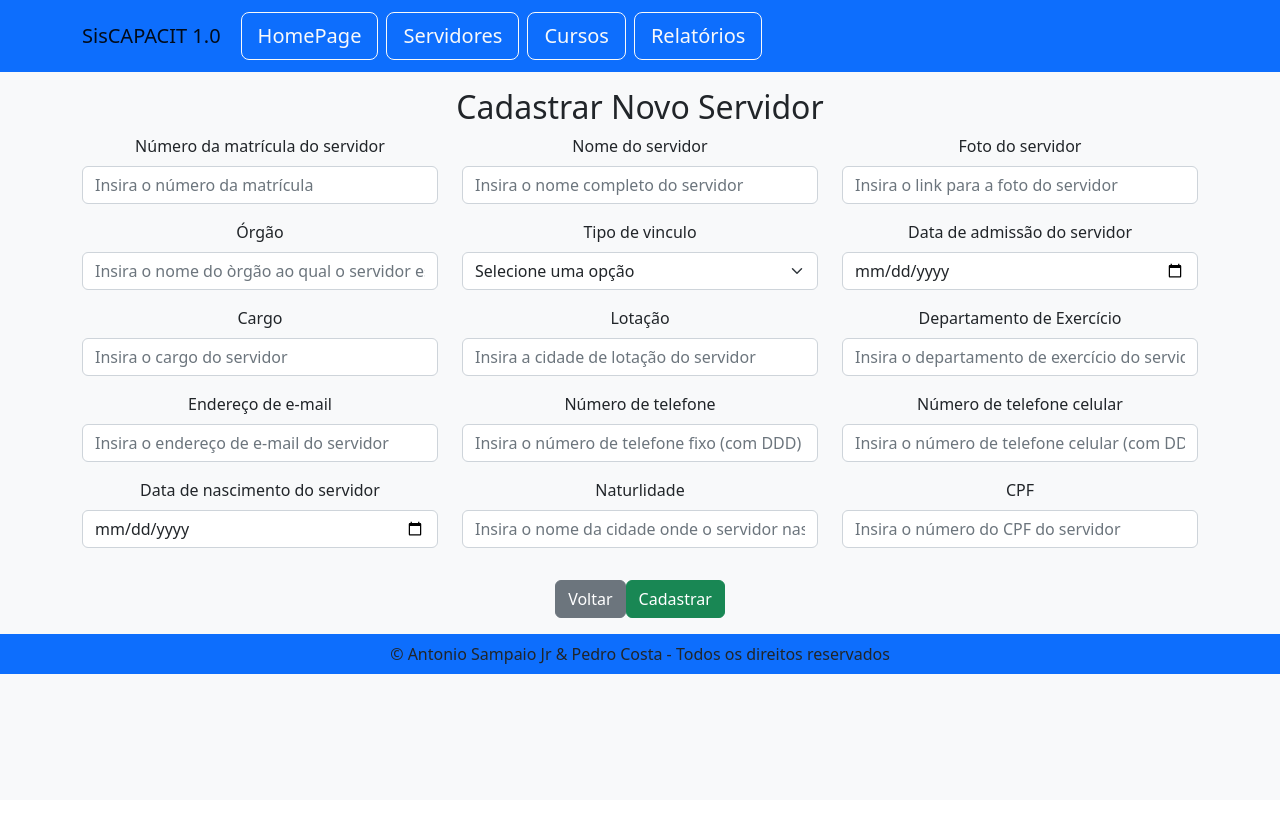
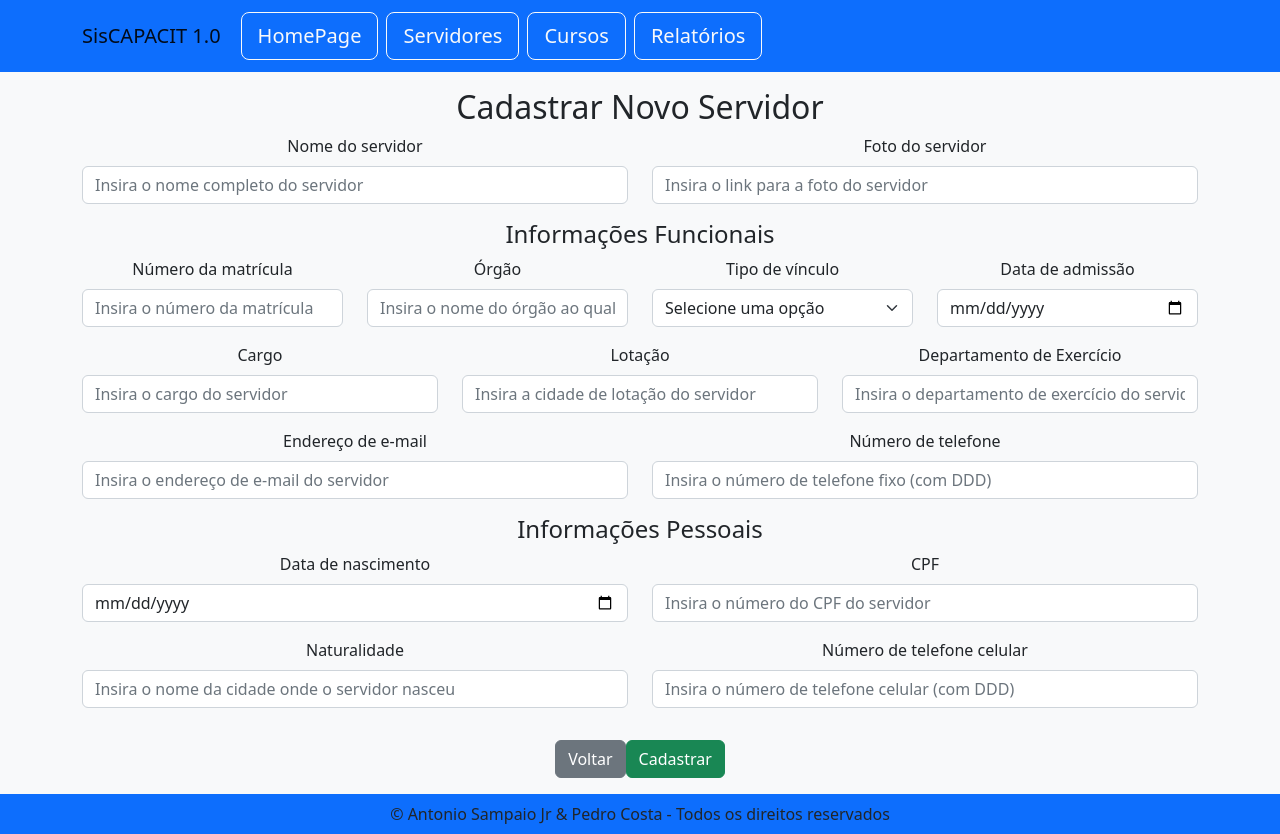
Before and after one commit to antonio-sampaio-jr/siscapacit, a React (Create React App) app: page /cadastrarServidor in a window 1280 px wide. Before the commit the page ends 800 px from the top, so only its background shows below. Built offline with nearby package versions, Linux system fonts and the light colour scheme.

Commit message:
22/11/2022 10:00 altera AddGovEmployee

```diff
--- a/src/components/GovEmployee/AddGovEmployee/AddGovEmployee.js
+++ b/src/components/GovEmployee/AddGovEmployee/AddGovEmployee.js
@@ -31,18 +31,6 @@ function AddGovEmployee({ apiURL, form, setForm }) {
         <Row>
           <Col>
             <Form.Group className="mb-3">
-              <Form.Label>Número da matrícula do servidor</Form.Label>
-              <Form.Control
-                type="text"
-                placeholder="Insira o número da matrícula"
-                name="matricula"
-                value={form.matricula}
-                onChange={handleChange}
-              />
-            </Form.Group>
-          </Col>
-          <Col>
-            <Form.Group className="mb-3">
               <Form.Label>Nome do servidor</Form.Label>
               <Form.Control
                 type="text"
@@ -67,12 +55,27 @@ function AddGovEmployee({ apiURL, form, setForm }) {
           </Col>
         </Row>
         <Row>
+          <h4>Informações Funcionais</h4>
+        </Row>
+        <Row>
+          <Col>
+            <Form.Group className="mb-3">
+              <Form.Label>Número da matrícula</Form.Label>
+              <Form.Control
+                type="text"
+                placeholder="Insira o número da matrícula"
+                name="matricula"
+                value={form.matricula}
+                onChange={handleChange}
+              />
+            </Form.Group>
+          </Col>
           <Col>
             <Form.Group className="mb-3">
               <Form.Label>Órgão</Form.Label>
               <Form.Control
                 type="text"
-                placeholder="Insira o nome do òrgão ao qual o servidor está vinculado"
+                placeholder="Insira o nome do órgão ao qual o servidor está vinculado"
                 name="orgao"
                 value={form.orgao}
                 onChange={handleChange}
@@ -81,7 +84,7 @@ function AddGovEmployee({ apiURL, form, setForm }) {
           </Col>
           <Col>
             <Form.Group>
-              <Form.Label>Tipo de vinculo</Form.Label>
+              <Form.Label>Tipo de vínculo</Form.Label>
               <Form.Select name="vinculo" onChange={handleChange}>
                 <option value="0">Selecione uma opção</option>
                 <option value="Estatutário">Estatutário</option>
@@ -93,7 +96,7 @@ function AddGovEmployee({ apiURL, form, setForm }) {
           </Col>
           <Col>
             <Form.Group>
-              <Form.Label>Data de admissão do servidor</Form.Label>
+              <Form.Label>Data de admissão</Form.Label>
               <Form.Control
                 type="date"
                 name="dataAdmissao"
@@ -166,39 +169,18 @@ function AddGovEmployee({ apiURL, form, setForm }) {
               />
             </Form.Group>
           </Col>
-          <Col>
-            <Form.Group className="mb-3">
-              <Form.Label>Número de telefone celular</Form.Label>
-              <Form.Control
-                type="text"
-                placeholder="Insira o número de telefone celular (com DDD)"
-                name="celular"
-                value={form.celular}
-                onChange={handleChange}
-              />
-            </Form.Group>
-          </Col>
+        </Row>
+        <Row>
+          <h4>Informações Pessoais</h4>
         </Row>
         <Row>
           <Col>
             <Form.Group>
-              <Form.Label>Data de nascimento do servidor</Form.Label>
+              <Form.Label>Data de nascimento</Form.Label>
               <Form.Control
                 type="date"
                 name="dataNascimento"
                 value={form.dataNascimento}
-                onChange={handleChange}
-              />
-            </Form.Group>
-          </Col>
-          <Col>
-            <Form.Group className="mb-3">
-              <Form.Label>Naturlidade</Form.Label>
-              <Form.Control
-                type="text"
-                placeholder="Insira o nome da cidade onde o servidor nasceu"
-                name="Naturalidade"
-                value={form.Naturalidade}
                 onChange={handleChange}
               />
             </Form.Group>
@@ -211,6 +193,32 @@ function AddGovEmployee({ apiURL, form, setForm }) {
                 placeholder="Insira o número do CPF do servidor"
                 name="cpf"
                 value={form.cpf}
+                onChange={handleChange}
+              />
+            </Form.Group>
+          </Col>
+        </Row>
+        <Row>
+          <Col>
+            <Form.Group className="mb-3">
+              <Form.Label>Naturalidade</Form.Label>
+              <Form.Control
+                type="text"
+                placeholder="Insira o nome da cidade onde o servidor nasceu"
+                name="Naturalidade"
+                value={form.Naturalidade}
+                onChange={handleChange}
+              />
+            </Form.Group>
+          </Col>
+          <Col>
+            <Form.Group className="mb-3">
+              <Form.Label>Número de telefone celular</Form.Label>
+              <Form.Control
+                type="text"
+                placeholder="Insira o número de telefone celular (com DDD)"
+                name="celular"
+                value={form.celular}
                 onChange={handleChange}
               />
             </Form.Group>
```
